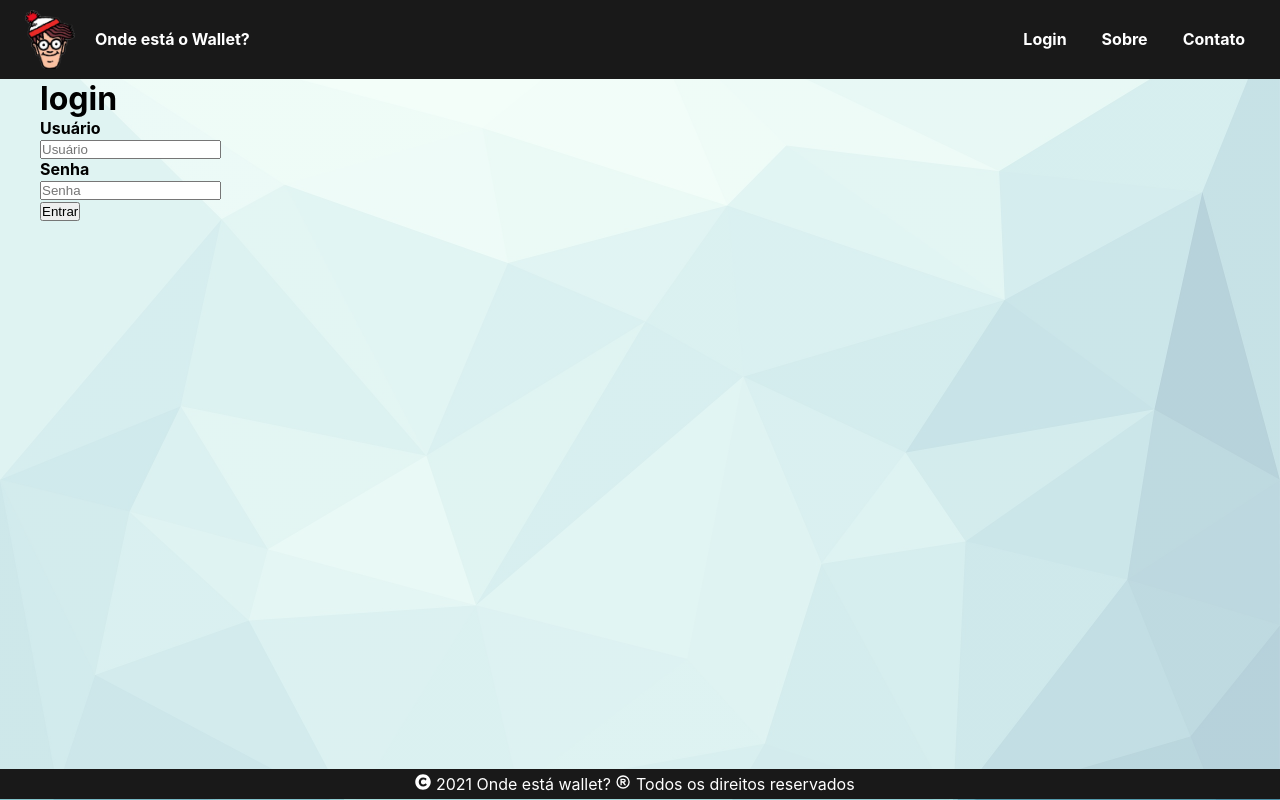
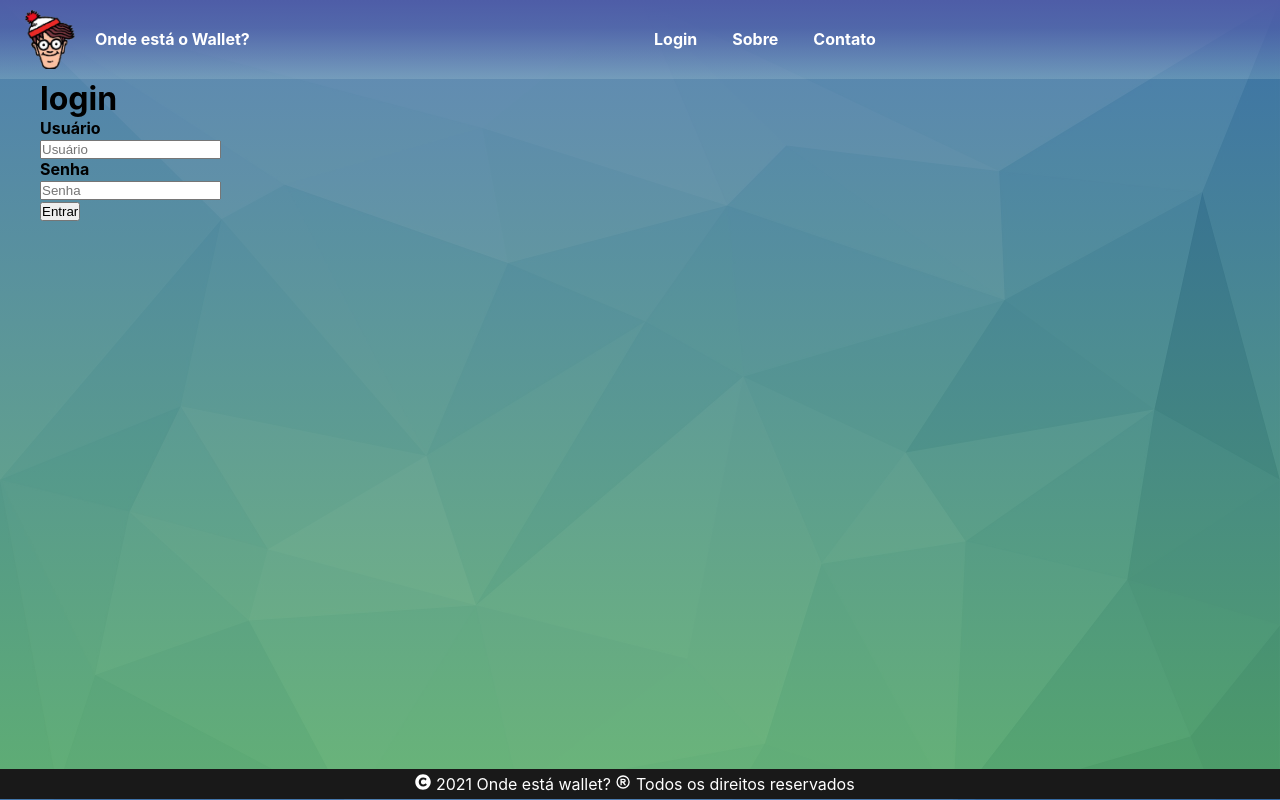
Before and after one commit to CodigueirosUP/frontend, a React (Create React App) app: page /login in a window 1280 px wide. Built offline with nearby package versions, Linux system fonts and the light colour scheme.

Commit message:
feat: css iniciado

```diff
--- a/src/components/cardValues/CardValues.module.css
+++ b/src/components/cardValues/CardValues.module.css
@@ -5,6 +5,6 @@
   border-radius: 10px;
   margin: 0 10px;
   padding: 5px;
-  background-color: #4285F4;
+  background-color: hsl(217, 89%, 61%);
   color: white;
 }
--- a/src/components/header/Header.jsx
+++ b/src/components/header/Header.jsx
@@ -27,6 +27,7 @@ const Header = () => {
             </>
           }
         </div>
+        <div className="bordaHeader"></div>
       </div>
     </header>
   )
--- a/src/components/header/Header.module.css
+++ b/src/components/header/Header.module.css
@@ -1,11 +1,14 @@
 .container {
-  background-color: rgb(25, 25, 25);
+  background-color: rgb(194 222 228);
   padding: 10px;
 }
 
 header {
-  background-color: rgb(25, 25, 25);
+  background: rgb(194 222 228);
+  background: linear-gradient(180deg, rgba(78,93,167,1) 0%, rgba(78, 93, 167, 0.753) 35%, rgba(194, 222, 228,0.2) 100%);
   padding: 10px;
+  /* rgb(78 93 167) */
+  /* rgb(183 211 218) */
 }
 .rigth {
   display: flex;
--- a/src/index.css
+++ b/src/index.css
@@ -3,9 +3,9 @@
 
 body {
 
-  background-image: linear-gradient(to bottom, rgba(255, 255, 255, 0.6) 0%,rgba(255, 255, 255, 0.6) 100%), url("./images/fundo1.jpg");
+  background-image: linear-gradient(to bottom, rgba(39, 85, 158, 0.7) 0%,rgba(80, 164, 77, 0.7) 100%), url("./images/fundo1.jpg");
   background-size: 100%;
-  background-repeat: no-repeat;
+  background-repeat: repeat;
   margin: 0;
   font-family: -apple-system, BlinkMacSystemFont, 'Segoe UI', 'Roboto', 'Oxygen',
     'Ubuntu', 'Cantarell', 'Fira Sans', 'Droid Sans', 'Helvetica Neue',
@@ -554,7 +554,6 @@ margin-bottom: 15px;
   max-width: 1200px;
   margin: 0 auto;
   overflow: hidden;
-  background-color: rgb(255, 255, 255);
 }
 
 
```
